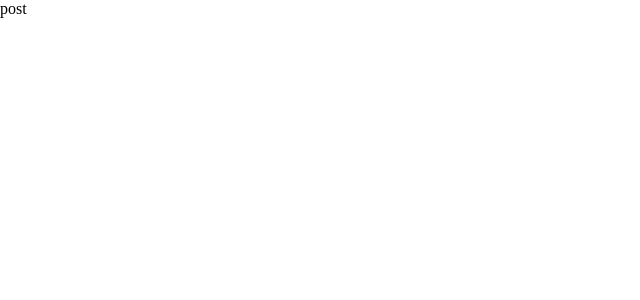
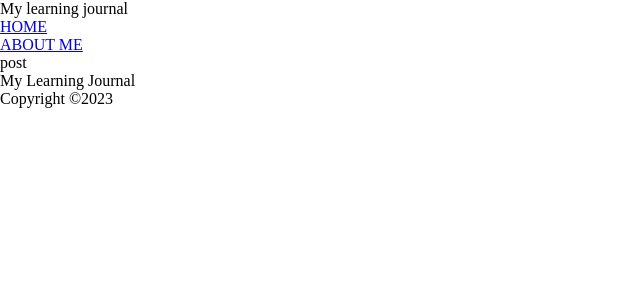
Before and after one commit to yujhenchen/learning-journal-react, a React (Create React App) app: page /post/1 in a window 1280 px wide. Shown: the top 300 px of the page, without its empty margins (0-640 px from the left). Built offline with nearby package versions, Linux system fonts and the light colour scheme.

Commit message:
fix routers, add shared layout

```diff
--- a/src/App.js
+++ b/src/App.js
@@ -1,5 +1,26 @@
+import { BrowserRouter as Router, Routes, Route } from "react-router-dom";
+
 import "./styles.css";
 
+import Header from "./Header";
+import Footer from "./Footer";
+
+import ErrorPage from "./routes/error-page";
+import AboutPage from "./routes/about";
+import HomePage from "./routes/home";
+import PostPage from "./routes/post";
+
 export default function App() {
-  return <main>Hello</main>;
+  return (
+    <>
+      <Header />
+      <Routes>
+        <Route path="/" element={<HomePage />} />
+        <Route path="/about" element={<AboutPage />} />
+        <Route path="/post/:postId" element={<PostPage />} />
+        <Route path="*" element={<ErrorPage />} />
+      </Routes>
+      <Footer />
+    </>
+  );
 }
--- a/src/Navigation.js
+++ b/src/Navigation.js
@@ -1,14 +1,14 @@
-import React from "react";
+import { Link } from "react-router-dom";
 
 export default function Navigation() {
   return (
     <nav>
       <ul>
         <li>
-          <a href="./home">HOME</a>
+          <Link to="./">HOME</Link>
         </li>
         <li>
-          <a href="./about">ABOUT ME</a>
+          <Link to="./about">ABOUT ME</Link>
         </li>
       </ul>
     </nav>
--- a/src/index.js
+++ b/src/index.js
@@ -1,40 +1,16 @@
 import { StrictMode } from "react";
 import { createRoot } from "react-dom/client";
+import { BrowserRouter } from "react-router-dom";
 
-import { createBrowserRouter, RouterProvider } from "react-router-dom";
-
-import Root from "./routes/root";
-import ErrorPage from "./routes/error-page";
-
-import AboutPage from "./routes/about";
-import HomePage from "./routes/home";
-import PostPage from "./routes/post";
+import App from "./App";
 
 const rootElement = document.getElementById("root");
 const root = createRoot(rootElement);
 
-const router = createBrowserRouter([
-  {
-    path: "/",
-    element: <Root />,
-    errorElement: <ErrorPage />,
-  },
-  {
-    path: "/about",
-    element: <AboutPage />,
-  },
-  {
-    path: "/home",
-    element: <HomePage />,
-  },
-  {
-    path: "/post/:postId",
-    element: <PostPage />,
-  },
-]);
-
 root.render(
   <StrictMode>
-    <RouterProvider router={router} />
+    <BrowserRouter>
+      <App />
+    </BrowserRouter>
   </StrictMode>
 );
--- a/src/routes/home.js
+++ b/src/routes/home.js
@@ -1,10 +1,5 @@
 import React from "react";
-import App from "../App";
 
 export default function HomePage() {
-  return (
-    <div>
-      <App />
-    </div>
-  );
+  return <div>Home</div>;
 }
--- a/src/routes/root.js
+++ /dev/null
@@ -1,11 +0,0 @@
-import Header from "../Header";
-import Footer from "../Footer";
-
-export default function root() {
-  return (
-    <>
-      <Header />
-      <Footer />
-    </>
-  );
-}
```
